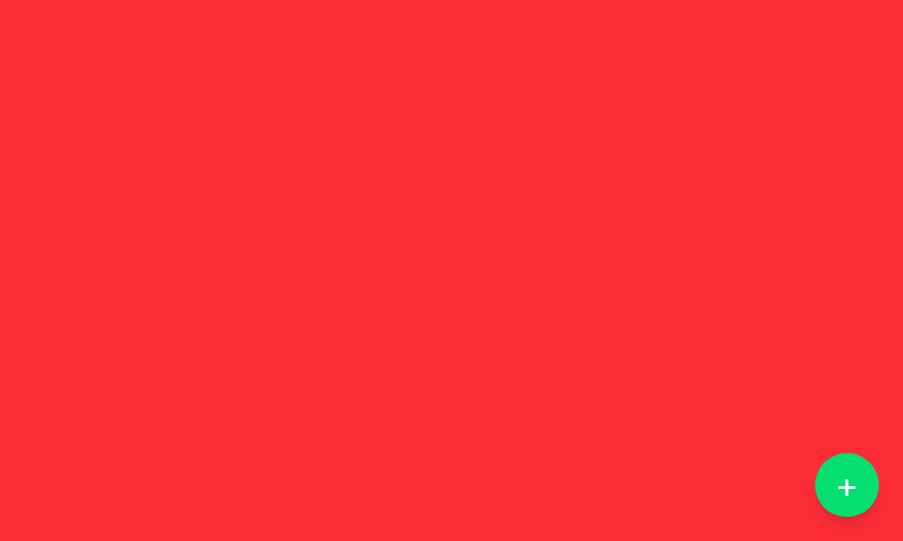
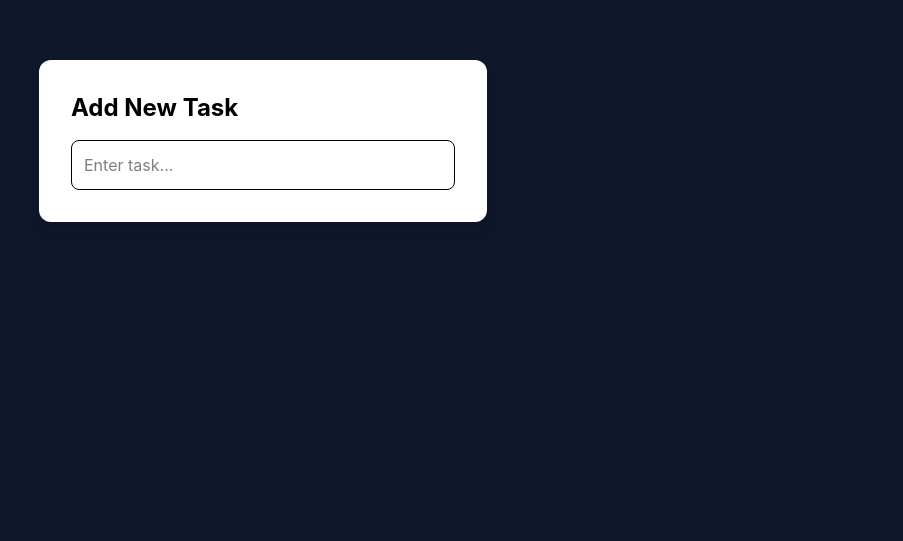
Before and after one commit to Noushidh/taskflow-pro, a React (Vite) app: page /add-task in a window 1280 px wide. Before the commit this address had no page. Shown: the part 259-800 px from the top of the page, without its empty margins (377-1280 px from the left). Built offline with nearby package versions, Linux system fonts and the light colour scheme.

Commit message:
feat(add-task): create task creation page and navigation flow

```diff
--- a/src/App.tsx
+++ b/src/App.tsx
@@ -1,14 +1,24 @@
 import { BrowserRouter, Routes, Route } from "react-router-dom";
 import { AddTaskButton } from "./components/AddTaskButton";
+
 import Home from "./pages/Home";
+import AddTaskPage from "./pages/AddTaskPage";
 
 function App() {
   return (
     <BrowserRouter>
       <div className="min-h-screen bg-red-500">
-        <AddTaskButton />
         <Routes>
-          <Route path="/" element={<Home />} />
+          <Route
+            path="/"
+            element={
+              <>
+                <Home />
+                <AddTaskButton />
+              </>
+            }
+          />
+          <Route path="/add-task" element={<AddTaskPage/>}/>
         </Routes>
       </div>
     </BrowserRouter>
--- a/src/components/AddTaskButton.tsx
+++ b/src/components/AddTaskButton.tsx
@@ -1,9 +1,13 @@
-
+import { useNavigate } from "react-router-dom";
 
 export function AddTaskButton() {
+  const navigate = useNavigate();
   return (
     <>
       <button
+        onClick={() => {
+          navigate("/add-task");
+        }}
         className="
     fixed bottom-4 right-20
     md:bottom-6 md:right-6
--- /dev/null
+++ b/src/pages/AddTaskPage.tsx
@@ -0,0 +1,19 @@
+
+
+function AddTaskPage() {
+  return (
+    <div className="min-h-screen bg-slate-900 flex items-center justify-center">
+      <div className="bg-white p-8 rounded-xl shadow-lg w-full max-w-md">
+        <h1 className="text-2xl font-bold mb-4">Add New Task</h1>
+
+        <input
+          type="text"
+          placeholder="Enter task..."
+          className="w-full border p-3 rounded-lg"
+        />
+      </div>
+    </div>
+  );
+}
+
+export default AddTaskPage;
```
